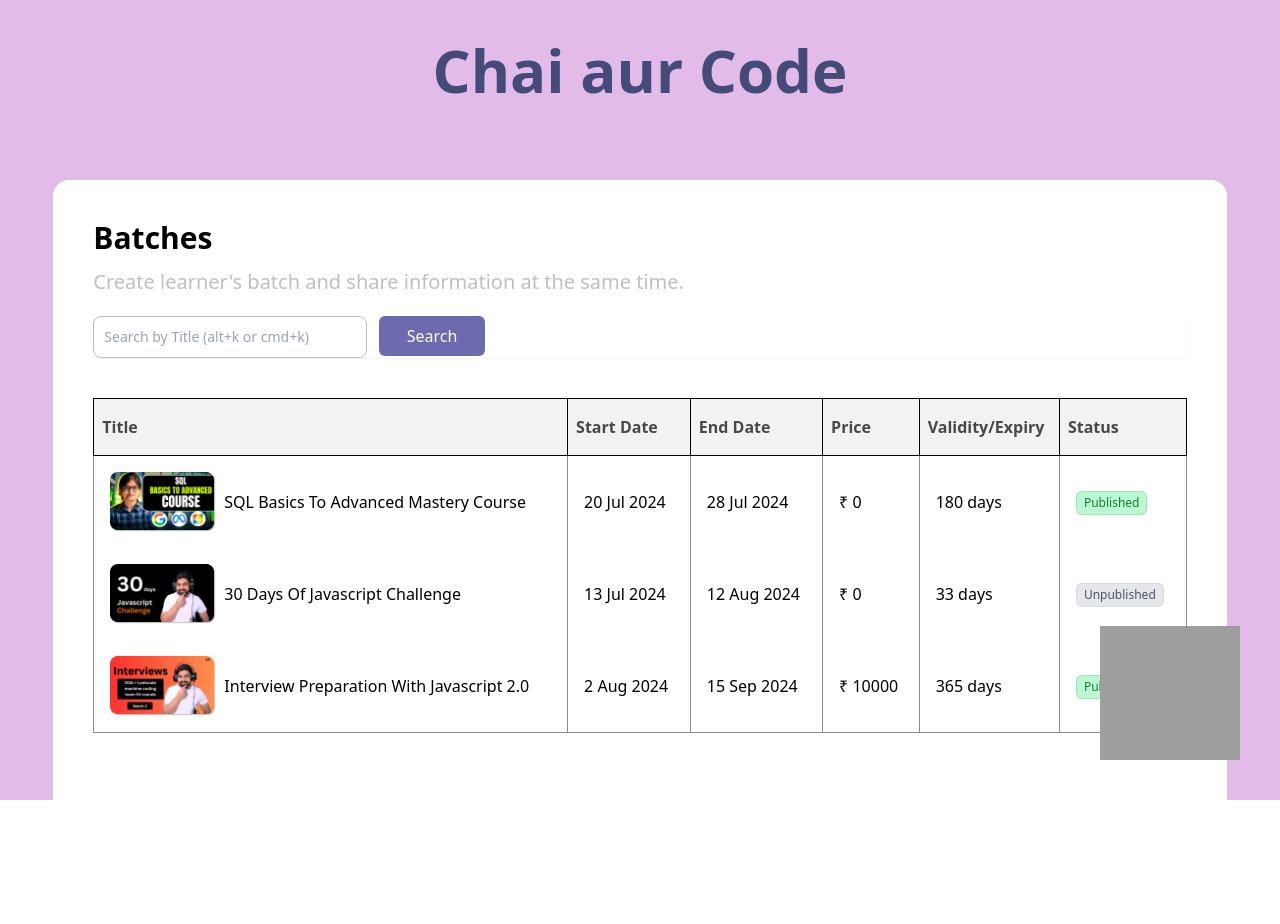
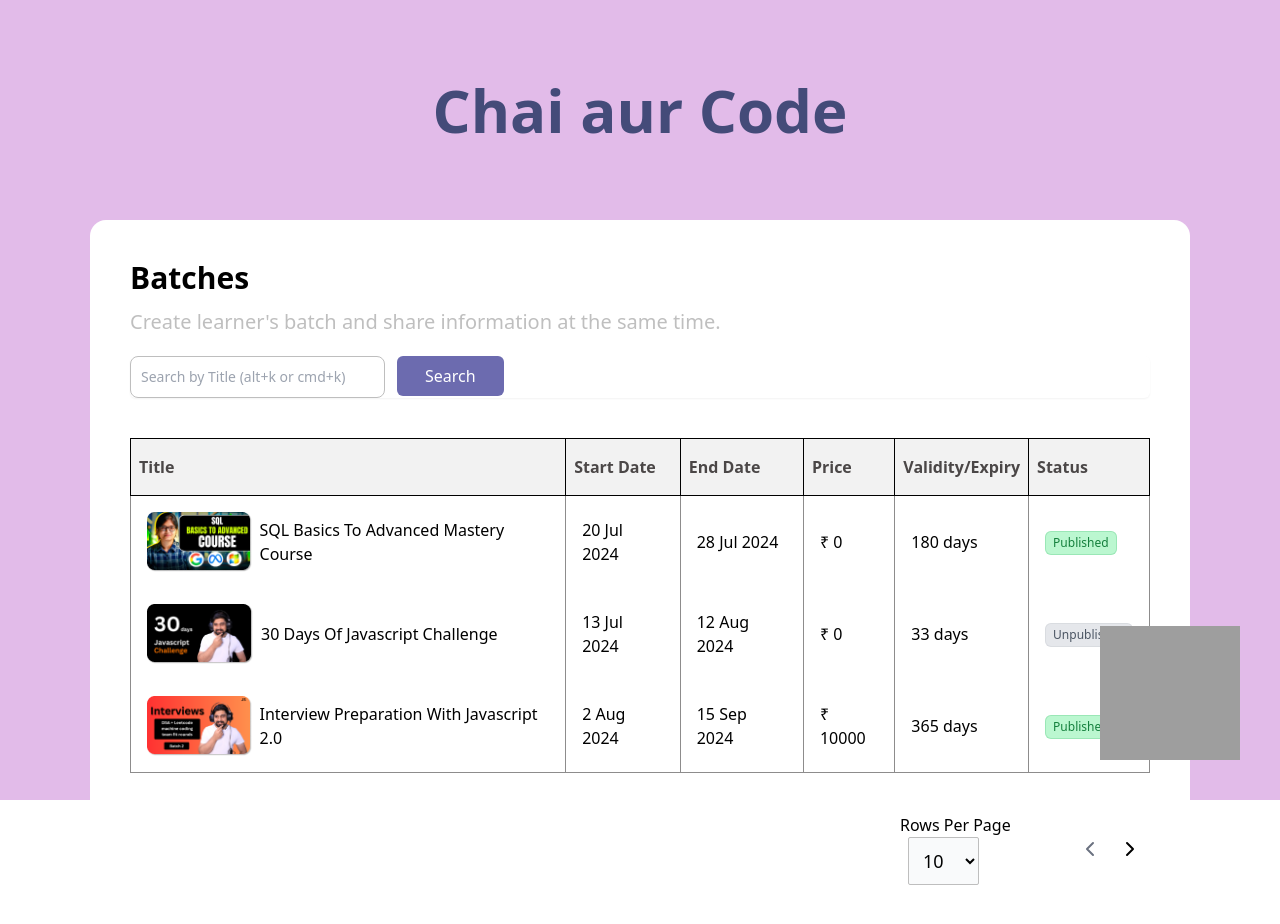
Before and after one commit to debugger-snjy/MasterJi-React-Assignment, a React (Vite) app: page /batches in a window 1280 px wide. Before the commit the page ends 813 px from the top, so only its background shows below. Built offline with nearby package versions, Linux system fonts and the light colour scheme; grey boxes are pictures that could not be loaded.

Commit message:
Update : Completed the Batches Page | Minor Fixe in OTP Form

```diff
--- a/src/pages/BatchesDataTable.jsx
+++ b/src/pages/BatchesDataTable.jsx
@@ -4,13 +4,15 @@
 import ChaiAurCodeText from '../components/ChaiAurCodeText'
 import ChaiAurCodeIcon from '../components/ChaiAurCodeIcon'
 import batchesData from "../data/batches_data.json"
+import { ChevronLeft, ChevronRight } from 'lucide-react';
 
 // ~~~~~~~~~~~~~~~~~~~~~~~~~~~~~~~~~~~~~~~~~~~~~~~~~~~~~~~~~~~
 // Creating Component for Batches Page having the Data Table
 function BatchesDataTable() {
 
     const [searchedBatches, setSearchedBatches] = useState(batchesData);
-    const [row, setRow] = useState(10)
+    const [rowSize, setRowSize] = useState(10)
+    const [page, setPage] = useState(1)
 
     const searchInputRef = useRef(null);
 
@@ -45,10 +47,10 @@
         return () => {
             document.removeEventListener('keydown', handleKeyDown);
         };
-    }, [setSearchedBatches]);
+    }, [setSearchedBatches, setRowSize, setPage]);
 
     return (
-        <main className='h-screen bg-[#E2BBE9]'>
+        <main className='lg:max-h-full h-screen bg-[#E2BBE9] p-10'>
 
             {/* Chai Aur Code Text Component */}
             <ChaiAurCodeText extraClasses='text-[#444B79]' />
@@ -77,8 +79,9 @@
                             </tr>
                         </thead>
                         <tbody>
+                            {console.log("YES: ", searchedBatches.slice(((page * rowSize) - rowSize), (page * rowSize + 1)))}
                             {
-                                searchedBatches && searchedBatches.map((batchRecord) => (
+                                searchedBatches && searchedBatches.slice(((page * rowSize) - rowSize), ((page * rowSize) + 1 > batchesData.length ? batchesData.length : (page * rowSize) + 1)).map((batchRecord) => (
                                     <tr className='border-[#8d8c8c]' key={batchRecord.id}>
                                         <td className='text-left p-4 border-r border-[#8d8c8c]'>
                                             <div className="flex flex-row gap-2 items-center">
@@ -104,9 +107,27 @@
                     </table>
                 </div>
 
+                <div className='flex flex-row items-center justify-end'>
+                    <div className='w-2/12'>
+                        Rows Per Page
+                        <select name="rowSelect" id="rowSelect" onChange={(e) => setRowSize(e.target.value)} className='mx-2 bg-gray-50 border border-[#BEBEBE] text-black text-lg rounded-sm focus:ring-blue-500 focus:border-blue-500 inline w-5/12 p-2.5'>
+                            <option value="10">10</option>
+                            <option value="20">20</option>
+                            <option value="30">30</option>
+                            <option value="40">40</option>
+                            <option value="50">50</option>
+                        </select>
+                    </div>
+                    <div className='w-10'>
+                        <ChevronLeft className={`mx-2 block ${page === 1 ? 'text-gray-500' : ''}`} onClick={() => page !== 1 ? setPage(page - 1) : setPage(1)} />
+                    </div>
+                    <div className='w-10'>
+                        <ChevronRight className={`mx-2 block ${page === (batchesData / rowSize) ? ' text-gray-500' : ''}`} onClick={() => page !== (batchesData / rowSize) ? setPage(page + 1) : ''} />
+                    </div>
 
+                </div>
 
-                <ChaiAurCodeIcon />
+                <ChaiAurCodeIcon className='select-none'/>
             </div>
         </main>
     )
--- a/src/pages/OTPVerificationForm.jsx
+++ b/src/pages/OTPVerificationForm.jsx
@@ -28,7 +28,7 @@
     }
 
     return (
-        <main className='h-screen bg-[#3F72AF]'>
+        <main className='bg-[#3F72AF] max-h-full p-10'>
 
             {/* Chai Aur Code Text Component */}
             <ChaiAurCodeText extraClasses={`text-white`} />
```
